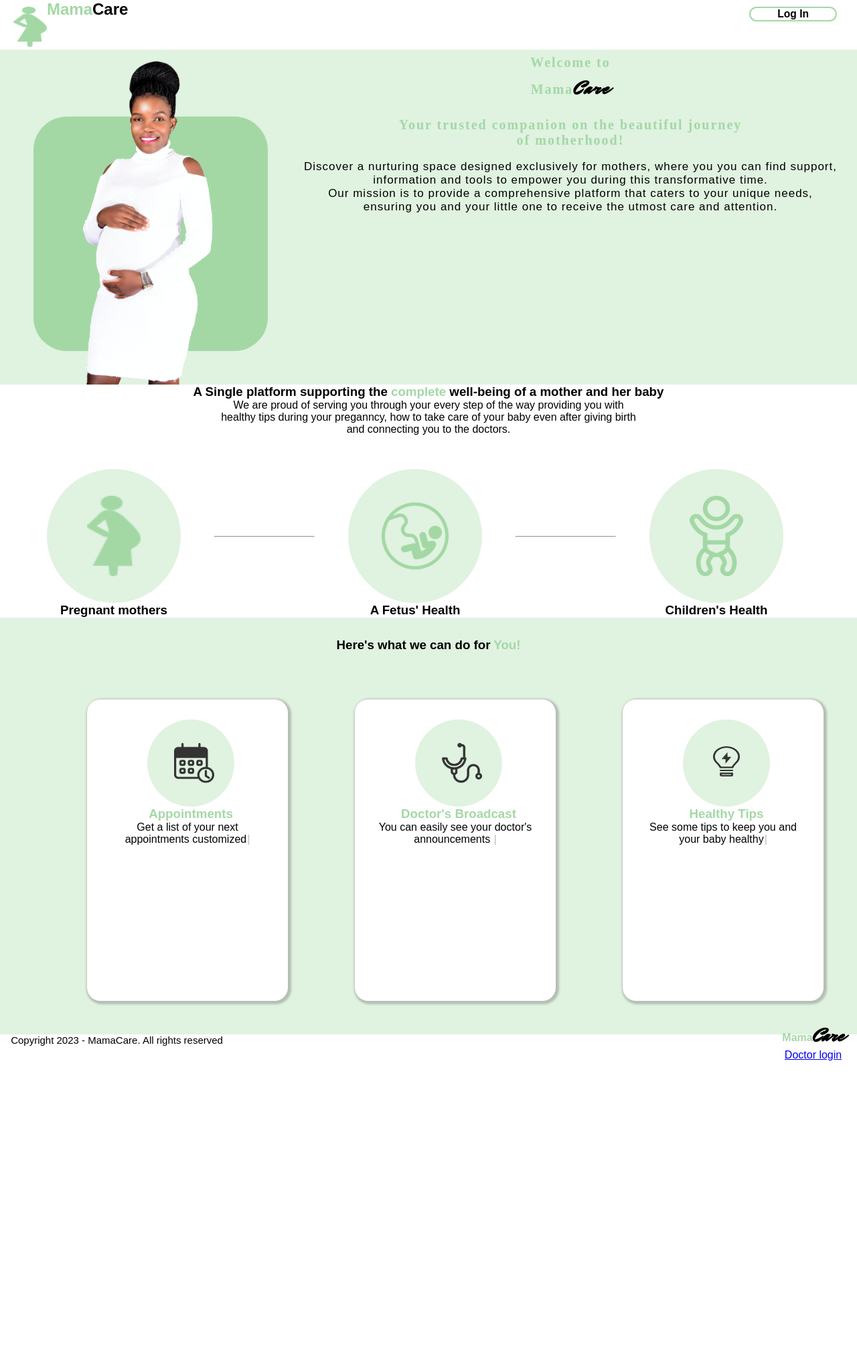
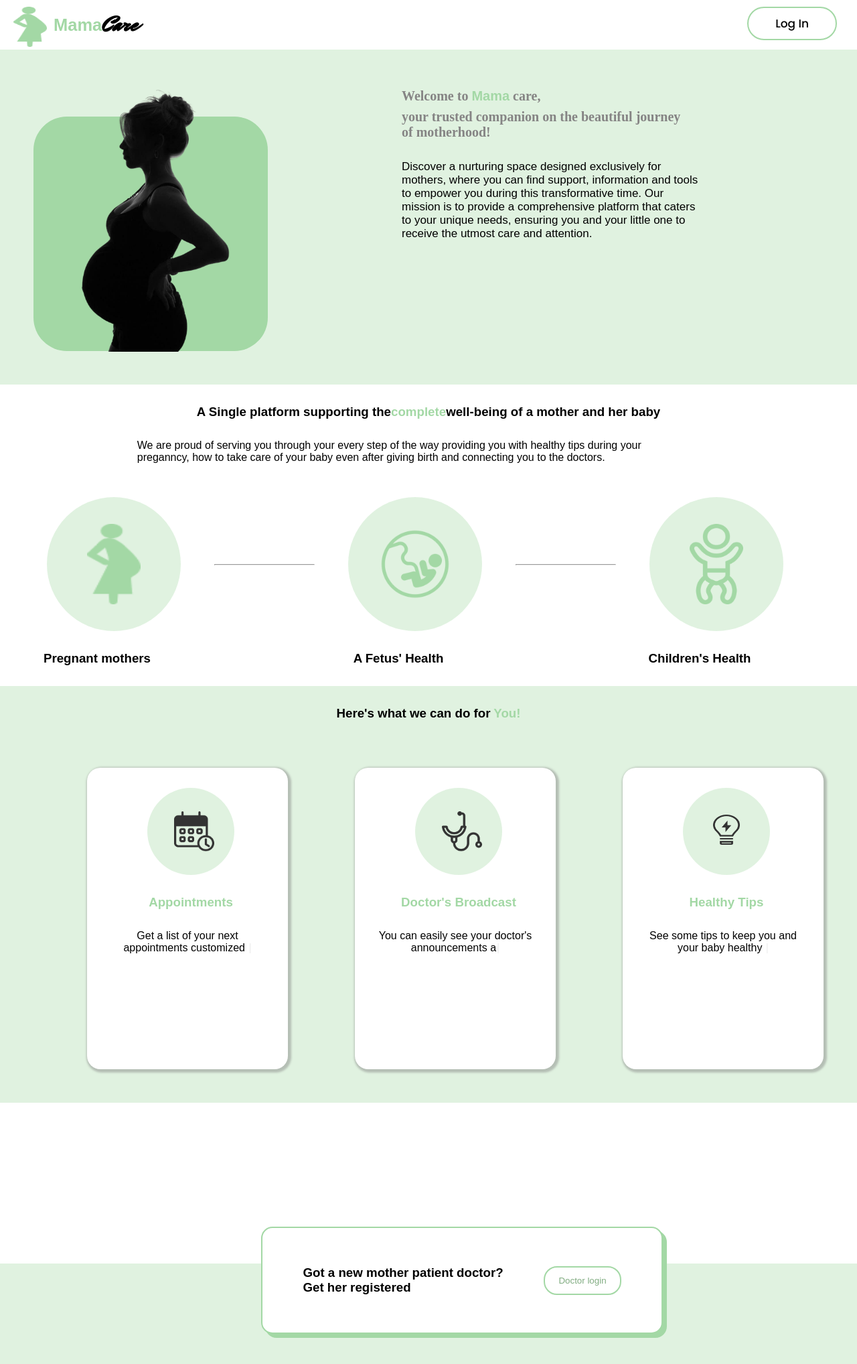
Before and after one commit to Igire-Rwanda/Infant-healthy-assurance, a React (Create React App) app: page / in a window 1280 px wide. Shown: the top 2036 px of the page at 67% size. Before the commit the page ends 1584 px from the top, so only its background shows below. Built offline with nearby package versions, Linux system fonts and the light colour scheme.

Commit message:
fixing deployment

```diff
--- a/src/Pages/index.css
+++ b/src/Pages/index.css
@@ -10,8 +10,9 @@
 }
 #home-logo {
   color: #a3d8a5;
-  margin-left: 50px;
-  font-size: 13px;
+  margin-left: 10px;
+  margin-top: 15px;
+  font-size: 17px;
 }
 #home-logo span {
   color: black;
@@ -22,15 +23,17 @@
   border: 2px solid #a3d8a5;
   border-radius: 50px;
   background-color: rgba(255, 255, 255, 0);
-  padding: 0px 40px;
+  padding: 10px 40px;
   margin: 10px 30px 0 0;
+  font-size: 17px;
   font-family: "Poppins", sans-serif;
 }
 #home-body-part1 {
   background-color: rgba(163, 216, 165, 0.34);
   height: 500px;
   display: flex;
-  justify-content: space-between;
+  /* justify-content: space-between; */
+  gap: 100px;
 }
 #img-background {
   background-color: #a3d8a5;
@@ -40,31 +43,57 @@
   border-radius: 50px;
 }
 #home-image img {
-  height: 500px;
+  height: 410px;
   position: absolute;
   left: 80px;
+  transform: translate(0%,10%);
 }
 #home-intro {
-  padding-right: 30px;
+  display: flex;
+  justify-content: center;
+ padding-top: 50px;
 }
+
+
 #home-intro h4 {
   font-size: 20px;
-  letter-spacing: 2px;
+  color: rgb(133, 132, 132);
+  width: 420px;
+  text-align: start;
+
+}
+#home-intro h4 span{
+  color: #a3d8a5;
 }
 #home-intro p {
   font-size: 17px;
-  letter-spacing: 1px;
+  color: black;
+  text-align: start;
+  margin-top: 30px;
+  width: 450px;
+  /* letter-spacing: 1px; */
 }
-.logo-proto {
+/* .logo-proto {
   color: #a3d8a5;
-}
+} */
 .logo-proto span {
   color: black;
   font-family: "Mr Dafoe", cursive;
   font-size: 28px;
 }
-#home-body-part2 {
+/* #home-body-part2 {
   display: block;
+} */
+#home-body-part2 h3{
+  text-align: start;
+  display: flex;
+  justify-content: center;
+ padding: 30px 0;
+}
+#home-body-part2 p {
+  text-align: start;
+ padding-left: 16%;
+  width: 78%;
 }
 .home-color {
   color: #a3d8a5;
@@ -116,16 +145,18 @@
 .home-card:hover {
   transform: translate(5px, -5px);
 }
-
 .the-small-circle h3 {
+  margin: 30px 0;
   padding-left: 10px;
 }
 .the-small-circle p {
   padding: 0px 30px 30px 30px;
 }
 #home-footer {
-  display: grid;
-  grid-template-columns: 0.3fr 0.8fr;
+  background-color: rgba(163, 216, 165, 0.34);
+  height: 40vh;
+  /* display: grid;
+  grid-template-columns: 0.3fr 0.8fr; */
 }
 #home-footer-first {
   margin-top: -25px;
@@ -174,3 +205,38 @@
   height: 45px;
   margin: 40px 0 0 0px;
 }
+.logo-back-to-top{
+  background-color: white;
+  display: flex;
+  width: 600px;
+  gap: 60px;
+  justify-content: center;
+  align-items: center;
+margin-left: -410px;
+height: 20vh;
+border-radius: 17px;
+border: 2px solid #a3d8a5;
+box-shadow: 6px 6px 0 0 #a3d8a5;
+position: absolute;
+margin-top: -30px;
+}
+.logo-back-to-top h3{
+  width: 300px;
+  text-align: start;
+}
+.homespace{
+  content: '';
+  position: relative;
+  background-color: white;
+  height: 30vh;
+  width: 100%;
+}
+.homebutton button{
+  background-color: white;
+  border-radius: 20px;
+  cursor: pointer;
+  border: 2.5px solid #a3d8a5;
+  padding:  12px 20px;
+  color: #80ac81;
+
+}
--- a/src/Pages/index.jsx
+++ b/src/Pages/index.jsx
@@ -1,7 +1,7 @@
 import React from "react";
 import "./index.css";
 import Typewriter from "typewriter-effect";
-import HomeImage from "../Images/pexels-hillary-disantos-9224346-removebg-preview.png";
+// import HomeImage from "../Images/pexels-hillary-disantos-9224346-removebg-preview.png";
 import { useState, useEffect, useRef } from "react";
 import pregnanticon from "../Images/pregnanticon.png";
 import fetus from "../Images/fetus.png";
@@ -10,6 +10,7 @@ import meter from "../Images/Doctormeter.png";
 import calendar from "../Images/calendar.png";
 import tips from "../Images/tips.png";
 import "../Components/Header/header.css";
+import Image from '../Images/Maternity_.png'
 import {Link } from "react-router-dom"
 
 function HomeIndex() {
@@ -36,7 +37,7 @@ function HomeIndex() {
           <div className="pregnantico">
             <img src={pregnanticon} alt="" />
           </div>
-          <div id="name-logo">
+          <div id="home-logo">
             <h2>
               Mama<span>Care</span>
             </h2>
@@ -44,38 +45,31 @@ function HomeIndex() {
         </div>
         <div id="home-login">
           <button onClick={ToLogin}>
-            <h3>Log In</h3>
+            Log In
           </button>
         </div>
       </div>
       <div id="home-body-part1">
         <div id="img-background"></div>
         <div id="home-image">
-          <img src={HomeImage} alt="" />
+          <img src={Image} alt="" />
         </div>
         <div id="home-intro">
-          <h4>
-            Welcome to
-            <br />
-            <h4 className="logo-proto">
-              Mama<span>Care</span>
-            </h4>
-            <br />
-            Your trusted companion on the beautiful journey <br />
-            of motherhood!
-          </h4>
-          <br />
+          <div className="homecenter">
+          <h4 className="h4">Welcome to <span>Mama</span> care,</h4>
+          <h4>your trusted companion on the beautiful journey of motherhood!</h4>
           <p>
             Discover a nurturing space designed exclusively for mothers, where
-            you you can find support,
-            <br />
+            you  can find support,
+
             information and tools to empower you during this transformative
             time.
-            <br /> Our mission is to provide a comprehensive platform that
+             Our mission is to provide a comprehensive platform that
             caters to your unique needs,
-            <br /> ensuring you and your little one to receive the utmost care
+             ensuring you and your little one to receive the utmost care
             and attention.
           </p>
+        </div>
         </div>
       </div>
       <div id="home-body-part2">
@@ -87,10 +81,10 @@ function HomeIndex() {
         <p>
           We are proud of serving you through your every step of the way
           providing you with
-          <br />
+
           healthy tips during your preganncy, how to take care of your baby even
           after giving birth
-          <br />
+
           and connecting you to the doctors.
         </p>
         <div id="home-circles">
@@ -228,24 +222,34 @@ function HomeIndex() {
           </div>
         </div>
       </div>
+
+      <div className="homespace"></div>
+
       <div id="home-footer">
-        <div id="home-footer-second">
-          <p>Copyright 2023 - MamaCare. All rights reserved</p>
+        <div id="home-footer-first">
+          <div>
+          <div className="logo-back-to-top">
 
-        </div>
-        <div id="home-footer-first">
-          <div className="logo-back-to-top">
-            <h4 className="logo-proto">
+            {/* <h4 className="logo-proto">
               <a href="#" id="logoBackToTop" onClick={handleBackToTop}>
                 Mama<span>Care</span>
               </a>
-            </h4>
-             <div paddingBottom="10px">
-              <Link to="/login">Doctor login</Link>
+            </h4> */}
+<h3>Got a new mother patient doctor?
+Get her registered</h3>
+             <div className="homebutton">
+              <Link to="/login"> <button>Doctor login</button> </Link>
             </div>
           </div>
+          </div>
+
         </div>
+        {/* <div id="home-footer-second">
+          <p>Copyright 2023 - MamaCare. All rights reserved</p>
+
+        </div> */}
       </div>
+
     </div>
   );
 }
```
Also changed, not shown: src/Images/Maternity_.png (added).
